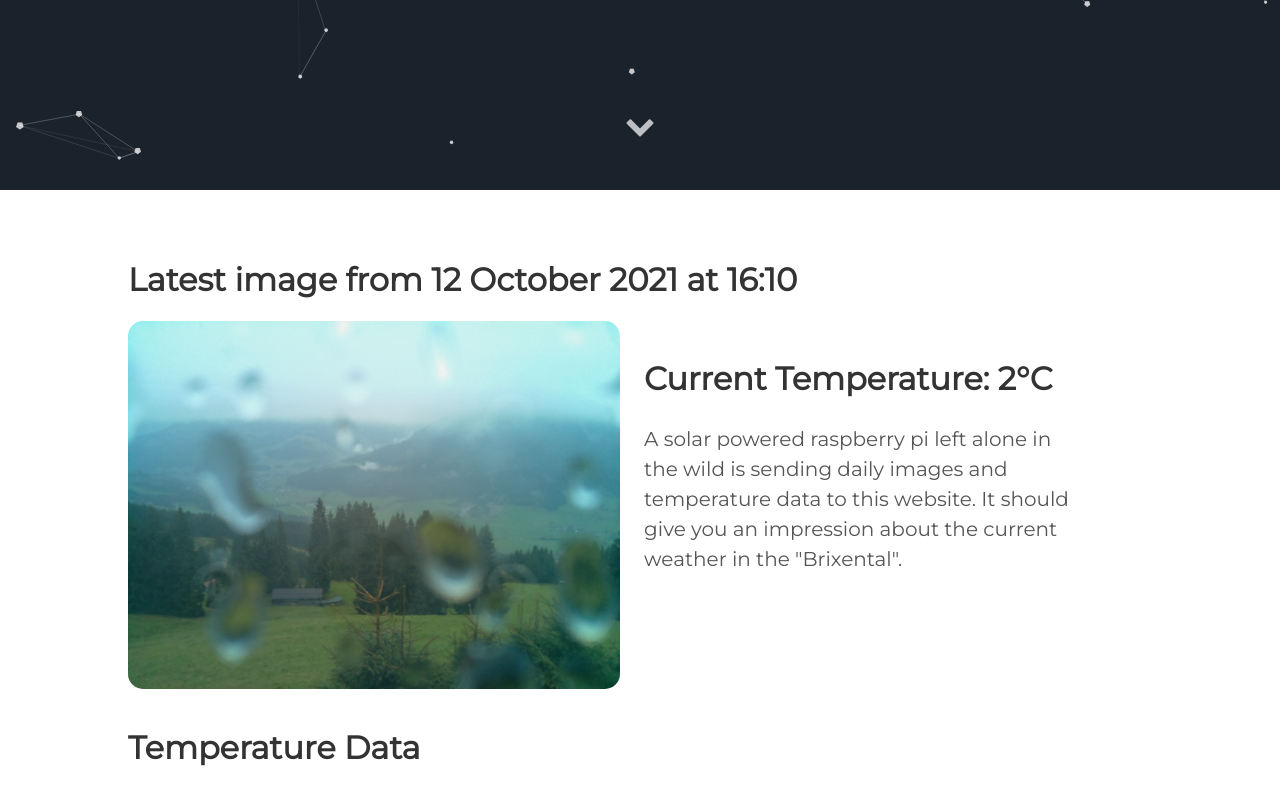
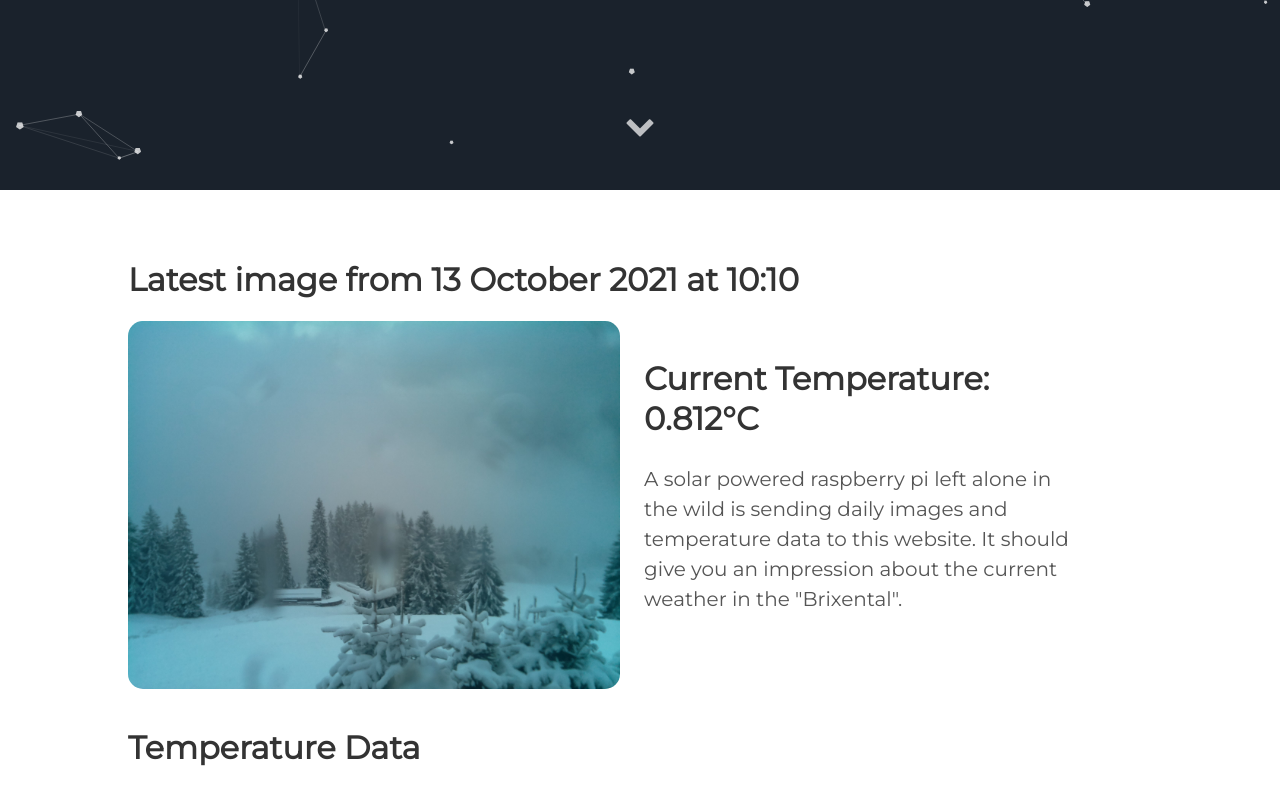
Before and after one commit to vektorious/vektorious.github.io, a Jekyll site: the page built from resources/huette.md, in a window 1280 px wide and 900 px high, scrolled down 710 px. Shown: the top 805 px of the window. Built offline with Jekyll 4.4.1, drawn with Linux system fonts in a browser that asks for light colours.

Commit message:
I'm a bot beep boop

```diff
--- a/resources/huette.md
+++ b/resources/huette.md
@@ -6,13 +6,13 @@
 description: 'Live image from the Austrian alps'
 twitter_text: ' '
 ---
-## Latest image from 12 October 2021 at 16:10
+## Latest image from 13 October 2021 at 10:10
 <div class="huette">
   <div class="huette-image">
     <img src="{{ "/assets/img/huette.jpg" | prepend: site.baseurl }}">
   </div>
   <div class="huette-text">
-        <h2>Current Temperature: 2°C</h2>
+        <h2>Current Temperature: 0.812°C</h2>
         <p>A solar powered raspberry pi left alone in the wild is sending daily images and temperature data to this website. It should give you an impression about the current weather in the "Brixental".</p>
 
   </div>
```
Also changed, not shown: rpi-script/2021-10-13_100920.txt (renamed from rpi-script/2021-10-12_160921.txt, +5 -5 lines), rpi-script/huette.md (+2 -2 lines), assets/img/huette.jpg, assets/img/temp_plot.png, rpi-script/temp_plot.png, 1 other file.
